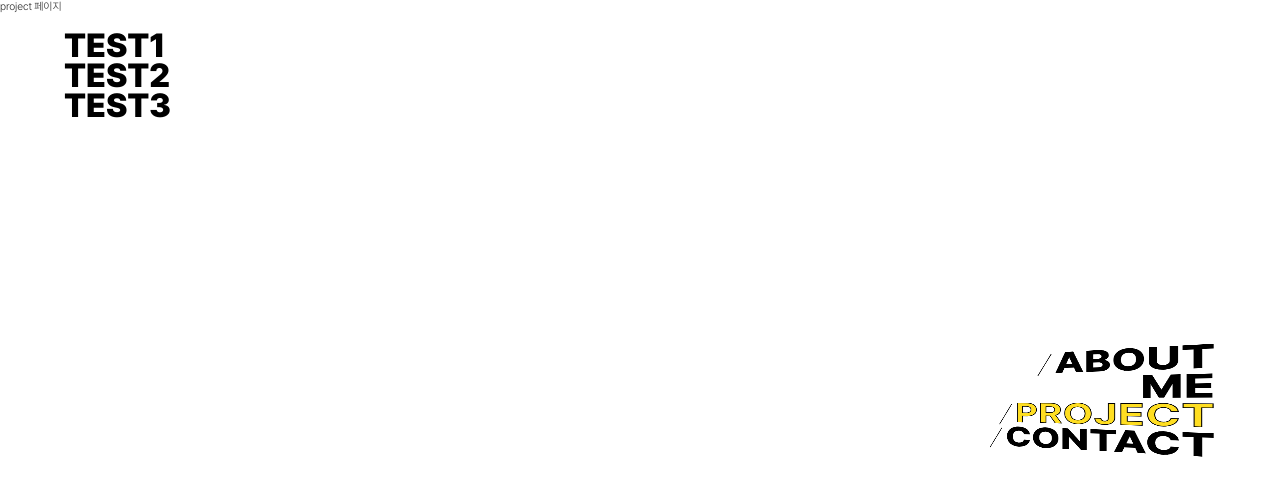
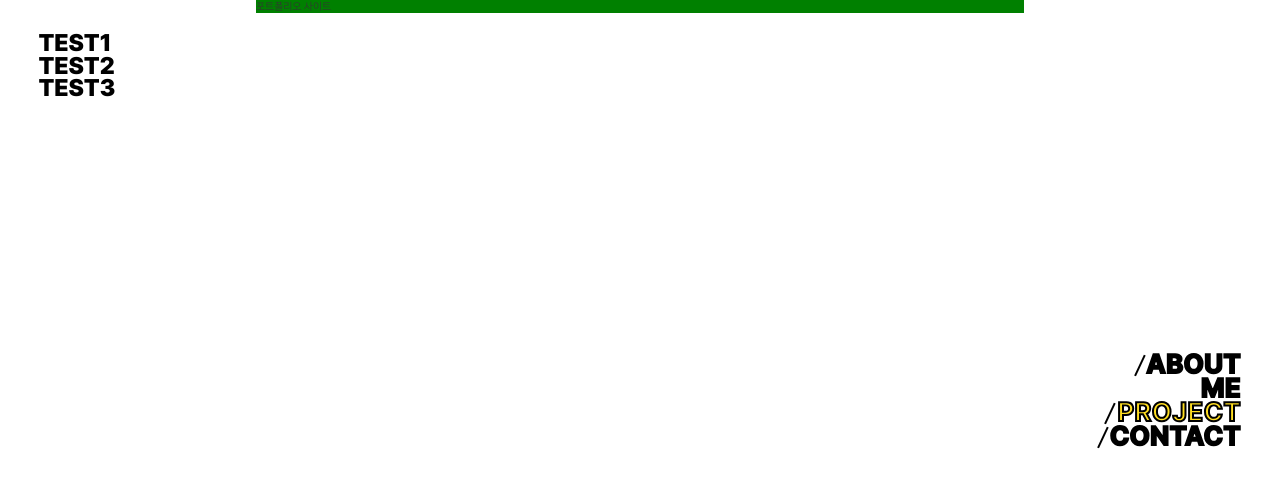
Before and after one commit to sgchoi-dev/portfolio, a Next.js app: page /project in a window 1280 px wide. Shown: the top 496 px of the page. Built offline with nearby package versions, Linux system fonts and the light colour scheme.

Commit message:
project 페이지 작업 시작

```diff
--- a/src/app/_components/NavMenu.jsx
+++ b/src/app/_components/NavMenu.jsx
@@ -18,7 +18,7 @@ export default function NavMenu() {
                   <Link
                     href="/aboutme"
                     className={classNames("click-area", {
-                      on: pathname === "/aboutme",
+                      on: pathname.includes("aboutme"),
                     })}
                   >
                     ABOUT
@@ -32,7 +32,7 @@ export default function NavMenu() {
                   <Link
                     href="/project/"
                     className={classNames("click-area", {
-                      on: pathname === "/project",
+                      on: pathname.includes("project"),
                     })}
                   >
                     PROJECT
@@ -44,7 +44,7 @@ export default function NavMenu() {
                   <Link
                     href="/contact/"
                     className={classNames("click-area", {
-                      on: pathname === "/contact",
+                      on: pathname.includes("contact"),
                     })}
                   >
                     CONTACT
--- a/src/app/project/page.jsx
+++ b/src/app/project/page.jsx
@@ -1,5 +1,16 @@
 import Link from "next/link";
 
 export default function Project() {
-  return <div>project 페이지</div>;
+  return (
+    <div>
+      <div className="inner">
+        <div className="project-list-w">
+          <div className="project-list">
+            포트폴리오 사이트
+            {/* <img src="/images/logo-react.png" alt="" /> */}
+          </div>
+        </div>
+      </div>
+    </div>
+  );
 }
--- a/src/scss/_common.scss
+++ b/src/scss/_common.scss
@@ -1,6 +1,13 @@
 body {
   background-color: #ffde21;
   transition: background-color 0.7s ease-in-out;
+}
+
+.inner {
+  position: relative;
+  margin: 0 auto;
+  width: 60%;
+  background-color: green;
 }
 
 .page-top-fix-area {
@@ -113,7 +120,7 @@ body {
     justify-content: flex-end;
     width: 100%;
     height: 100vh;
-    padding: 50rem 5vw;
+    padding: 50rem 3vw;
     padding-left: 40vw;
     transform-style: preserve-3d;
     opacity: 1;
@@ -189,7 +196,7 @@ body {
     letter-spacing: 0.02em;
     line-height: 0.9em;
 
-    transition: color 0.5s, opacity 0.5s;
+    transition: color 0.8s, opacity 0.8s, font-size 0.8s;
 
     @supports ((-webkit-text-stroke: 2px #000) or (text-stroke: 2px #000)) {
       -webkit-text-stroke: 2px #000;
@@ -409,12 +416,12 @@ body:not(:has(main)) {
 
   .page-top-fix-area {
     top: 50rem;
-    left: 5vw;
+    left: 3vw;
     width: 100%;
 
     header {
       .name {
-        font-size: 50rem;
+        font-size: 36rem;
       }
     }
     footer {
@@ -424,8 +431,17 @@ body:not(:has(main)) {
 
   .nav-menu-area {
     .menus-wrap {
-      transform: scale(0.35);
+      //transform: scale(0.28);
+
       transform-origin: right center;
+
+      a {
+        font-size: 40rem;
+      }
+
+      .menu-container {
+        transform: rotate3d(0, 0, 0, 0) translateZ(0) scale(1);
+      }
     }
   }
 }
--- /dev/null
+++ b/src/scss/_project.scss
@@ -0,0 +1,7 @@
+.project-list-w {
+  display: grid;
+  grid-template-columns: 1fr, 1fr;
+
+  .project-list {
+  }
+}
--- a/src/scss/index.scss
+++ b/src/scss/index.scss
@@ -5,3 +5,4 @@
 @forward "./typo";
 @forward "./common";
 @forward "./main";
+@forward "./project";
```
Also changed, not shown: public/images/logo-react.png (added), src/css/index.css, 1 other file (tests, documents, lock files or other folders).
